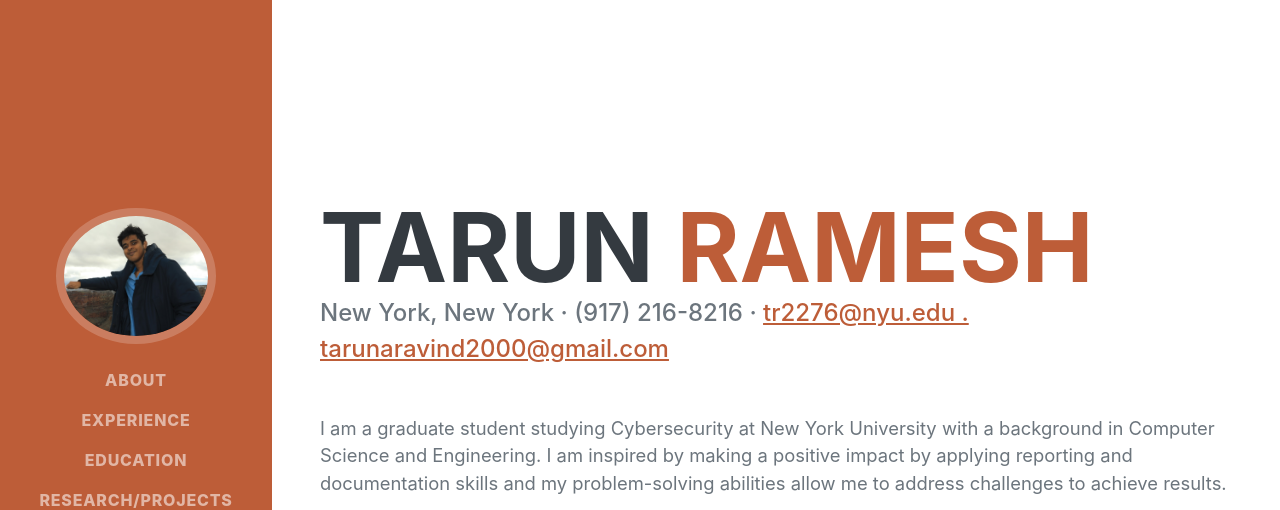
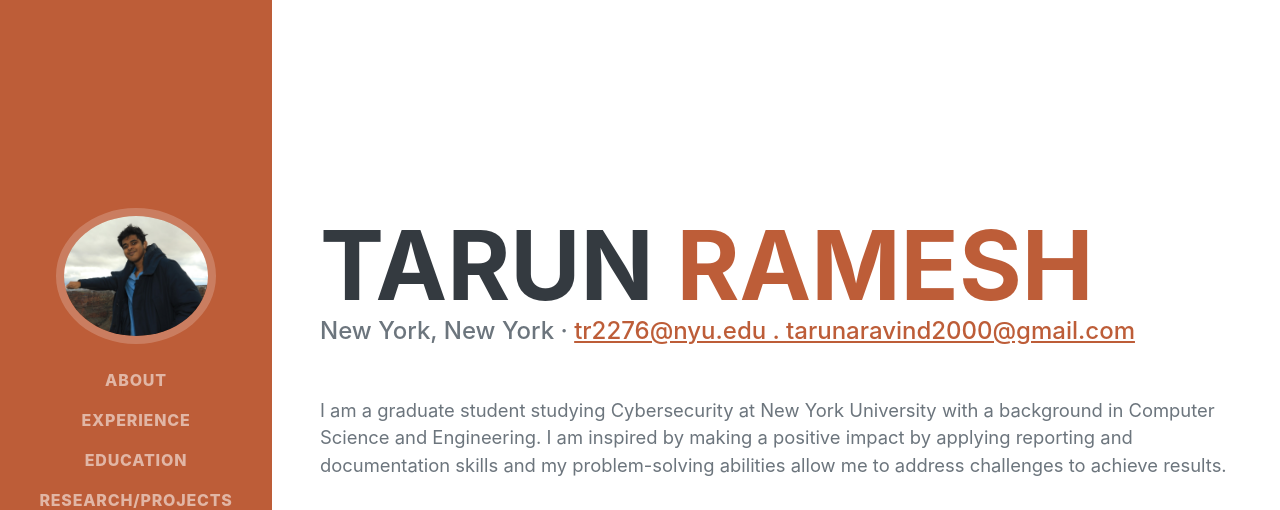
Before and after one commit to deatheater01/deatheater01.github.io, a plain HTML site: page index.html in a window 1280 px wide. Shown: the top 510 px of the page. Drawn offline with nearby package versions, Linux system fonts and the light colour scheme; a web font is replaced by a local one.

Commit message:
Update index.html

```diff
--- a/index.html
+++ b/index.html
@@ -45,7 +45,7 @@
                         <span class="text-primary">Ramesh</span>
                     </h1>
                     <div class="subheading mb-5">
-                        New York, New York · (917) 216-8216 ·
+                        New York, New York ·
                         <a href="mailto:tr2276@nyu.edu"> tr2276@nyu.edu  .  </a>
                         <a href="mailto:tarunaravind2000@gmail.com"> tarunaravind2000@gmail.com </a>
                     </div>
```
